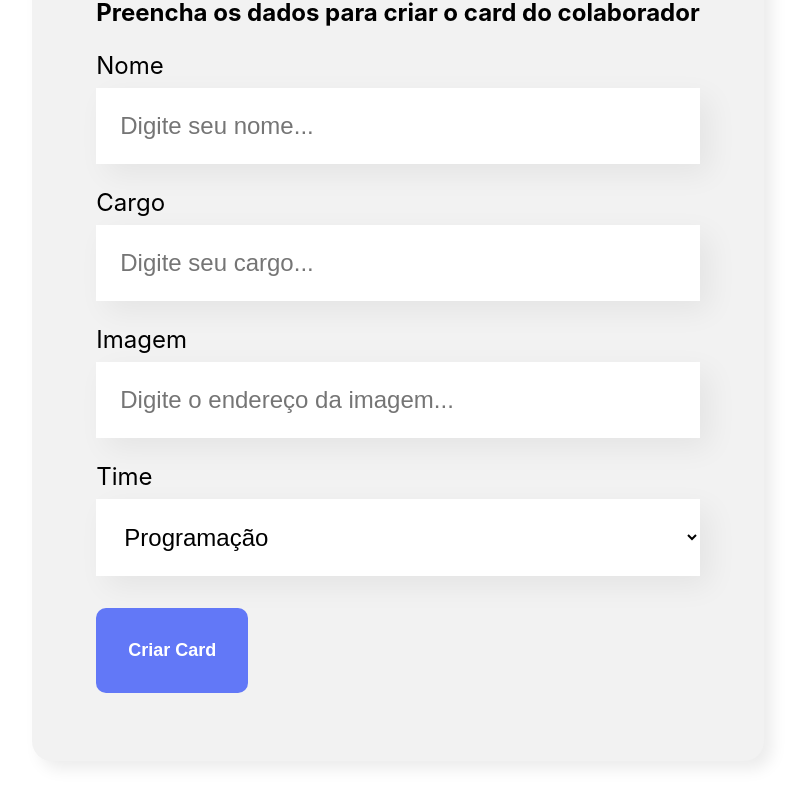
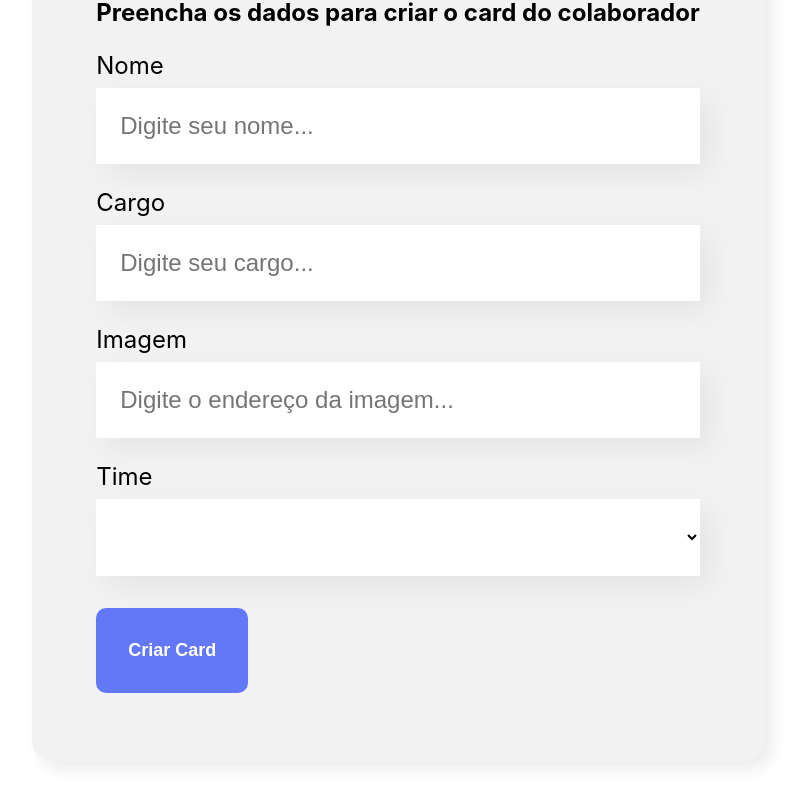
Before and after one commit to paulo-s-pereira/orgam, a React (Create React App) app: page / in a window 1280 px wide. Shown: the part 636-1441 px from the top of the page, without its empty margins (242-1042 px from the left). Built offline with nearby package versions, Linux system fonts and the light colour scheme.

Commit message:
organ curso Alura - Finalizado

```diff
--- a/src/App.js
+++ b/src/App.js
@@ -1,11 +1,65 @@
+import { useState } from 'react';
 import Banner from './componentes/Banner';
 import Formulario from './componentes/Formulario';
+import Time from './componentes/Time';
+
 
 function App() {
+  const times = [
+    {
+      nome: "Programação",
+      corPrimaria: "#57C278",
+      corSecundaria: "#D9F7e9"
+    },
+    {
+      nome: "Front-End",
+      corPrimaria: "#82CFFA",
+      corSecundaria: "#E8F8FF"
+    },
+    {
+      nome: "Data Science",
+      corPrimaria: "#A6D157",
+      corSecundaria: "#F0F8E2"
+    },
+    {
+      nome: "Devops",
+      corPrimaria: "#E06869",
+      corSecundaria: "#FDE7E8"
+    },
+    {
+      nome: "UX e Design",
+      corPrimaria: "#DB6EBF",
+      corSecundaria: "#FAE9F5"
+    },
+    {
+      nome: "Mobile",
+      corPrimaria: "#FFBA05",
+      corSecundaria: "#FFF5D9"
+    },
+    {
+      nome: "Inovação e Gestão",
+      corPrimaria: "#FF8A29",
+      corSecundaria: "#FFEEDF"
+    }
+  ]
+
+  const [colaboradores, setColaboradores] = useState([])
+
+  const aoNovoColaboradorAdicionado = (colaborador) => {
+    setColaboradores([...colaboradores, colaborador])
+  }
   return (
     <div className="App">
       <Banner />
-      <Formulario />
+      <Formulario times={times.map(time => time.nome)} aoColaboradorCadastrado={colaborador => aoNovoColaboradorAdicionado(colaborador)} />
+      {times.map(time => <Time
+        key={time.nome}
+        nome={time.nome}
+        corPrimaria={time.corPrimaria}
+        corSecundaria={time.corSecundaria}
+        colaboradores={colaboradores.filter(colaborador => colaborador.time === time.nome )}
+      />)}
+
     </div>
   );
 }
--- a/src/componentes/CampoTexto/index.js
+++ b/src/componentes/CampoTexto/index.js
@@ -1,15 +1,20 @@
+import { useState } from 'react'
 import './CampoTexto.css'
 
 const CampoTexto = (props) => {
 
     const placeholderModificada = `${props.placeholder}...`
 
+    const aoDigitado = (evento) => {
+       props.aoAlterado(evento.target.value)
+    }
+
     return (
         <div className="campo-texto">
             <label>
                 {props.label}
             </label>
-            <input required={props.obrigatorio} placeholder={placeholderModificada}/>
+            <input value = {props.valor} onChange={aoDigitado} required={props.obrigatorio} placeholder={placeholderModificada}/>
         </div>
     )
 }
--- a/src/componentes/Formulario/index.js
+++ b/src/componentes/Formulario/index.js
@@ -2,31 +2,60 @@ import Botao from '../Botao'
 import CampoTexto from '../CampoTexto'
 import ListaSuspensa from '../ListaSuspensa'
 import './Formulario.css'
+import { useState } from "react";
 
-const Formulario = () => {
+const Formulario = (props) => {
 
-    const times = [
-        'Programação',
-        'Front-End',
-        'Data Science',
-        'Devops',
-        'UX e Design',
-        'Mobile',
-        'Inovação e Gestão'
-    ]
+    const [nome, setNome] = useState('')
+    const [cargo, setCargo] = useState('')
+    const [imagem, setImagem] = useState('')
+    const [time, setTime] = useState('')
+
     const aoSalvar = (evento) => {
         evento.preventDefault()
-        console.log("Form foi submetido")
+        props.aoColaboradorCadastrado({
+            nome,
+            cargo,
+            imagem,
+            time
+        })
+        setNome('')
+        setCargo('')
+        setImagem('')
+        setTime('')
     }
 
     return (
         <section className="formulario">
             <form onSubmit={aoSalvar}>
                 <h2>Preencha os dados para criar o card do colaborador</h2>
-                <CampoTexto obrigatorio = {true} label="Nome" placeholder="Digite seu nome" />
-                <CampoTexto obrigatorio = {true} label="Cargo" placeholder="Digite seu cargo" />
-                <CampoTexto label="Imagem" placeholder="Digite o endereço da imagem" />
-                <ListaSuspensa obrigatorio = {true} label="Time" itens = {times}/>
+                <CampoTexto
+                obrigatorio = {true}
+                label="Nome"
+                placeholder="Digite seu nome"
+                valor={nome}
+                aoAlterado={valor => setNome(valor)}
+                />
+                <CampoTexto
+                obrigatorio = {true}
+                label="Cargo"
+                placeholder="Digite seu cargo"
+                valor={cargo}
+                aoAlterado={valor => setCargo(valor)}
+                />
+                <CampoTexto
+                label="Imagem"
+                placeholder="Digite o endereço da imagem"
+                valor={imagem}
+                aoAlterado={valor => setImagem(valor)}
+                />
+                <ListaSuspensa
+                obrigatorio={true}
+                label="Time"
+                itens={props.times}
+                valor={time}
+                aoAlterado={valor => setTime(valor)}
+                />
                 <Botao>
                     Criar Card
                 </Botao>
--- a/src/componentes/ListaSuspensa/index.js
+++ b/src/componentes/ListaSuspensa/index.js
@@ -1,12 +1,11 @@
 import './ListaSuspensa.css'
 
 const ListaSuspensa = (props) => {
-    console.log(props.item)
-
     return (
         <div className='lista-suspensa'>
             <label>{props.label}</label>
-            <select required = {props.required}>
+            <select onChange={evento => props.aoAlterado(evento.target.value)} required={props.required} value={props.valor}>
+                <option value=""></option>
                 {props.itens.map(item => <option key={item}>{item}</option>)}
             </select>
         </div>
```
